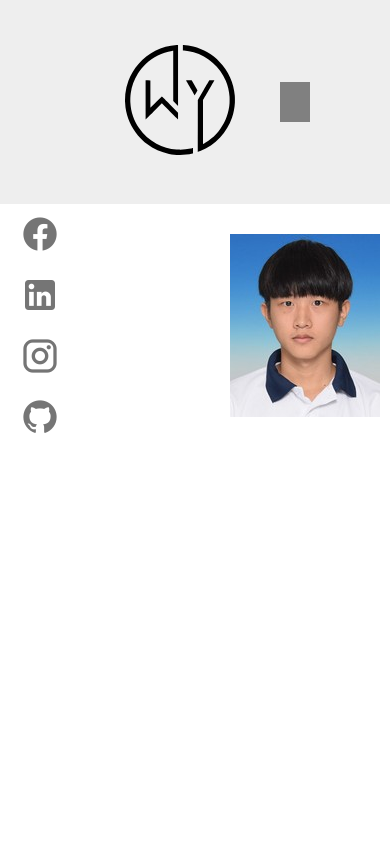
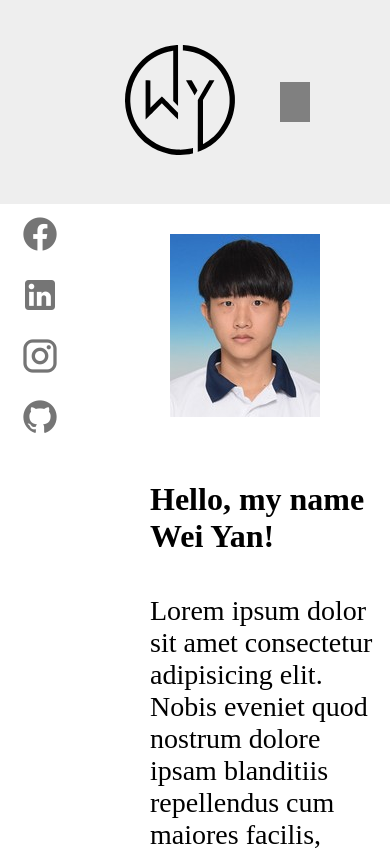
Before and after one commit to WeiYan1289/Portfolio, a Nuxt app: page /profile in a window 390 px wide. Shown: the top 850 px of the page. Built offline with nearby package versions, Linux system fonts and the light colour scheme.

Commit message:
feat: Added media query for profile page

```diff
--- a/pages/profile.vue
+++ b/pages/profile.vue
@@ -92,4 +92,22 @@ export default {
 .intro {
   margin: 0 5%;
 }
+
+@media screen and (max-width: 1366px) {
+  .profile {
+    &__container {
+      width: 80vw;
+    }
+  }
+}
+
+@media screen and (max-width: 1000px) {
+  .profile {
+    margin-left: 100px;
+    &__container {
+      flex-direction: column;
+      align-items: center;
+    }
+  }
+}
 </style>
```
